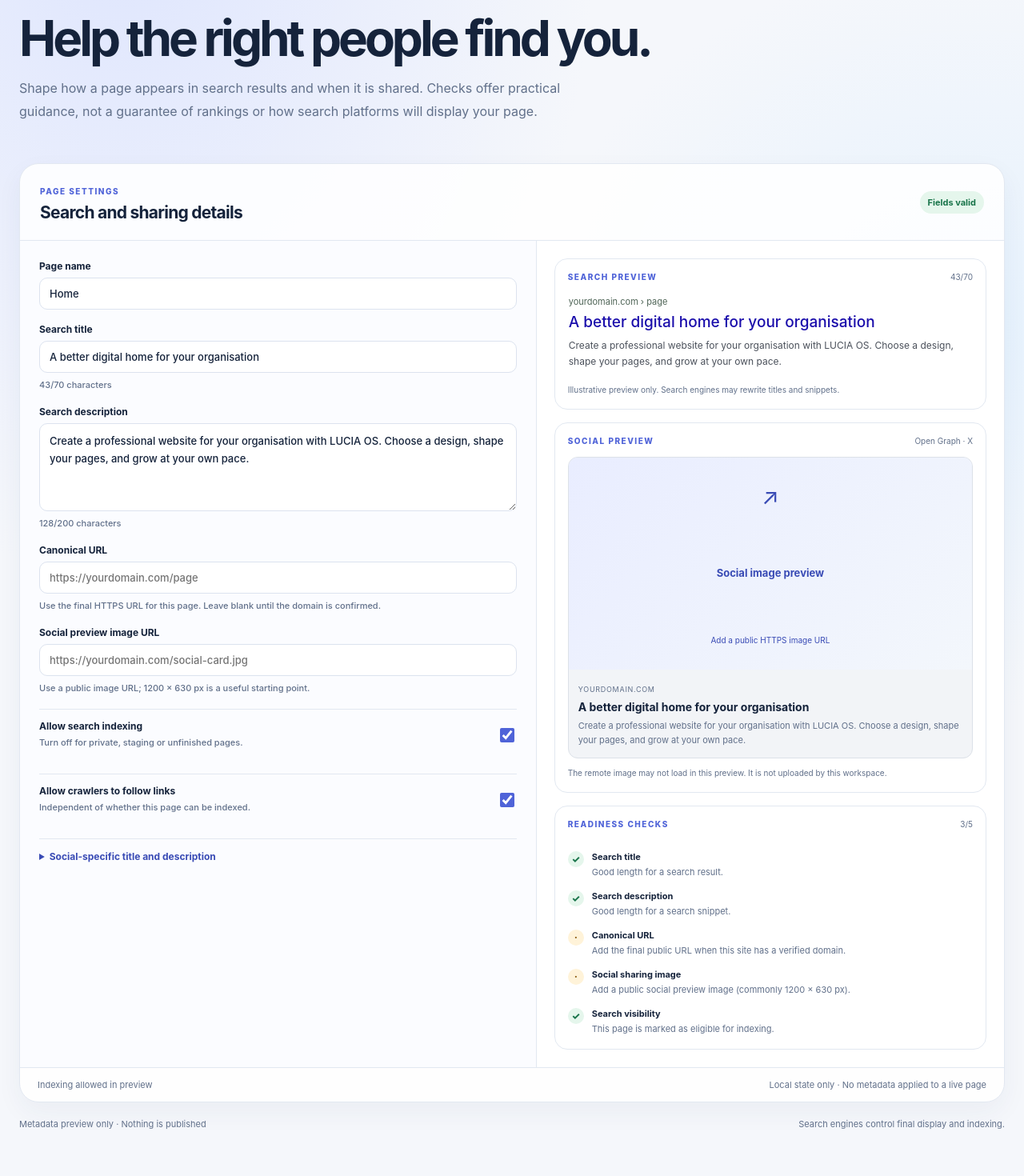
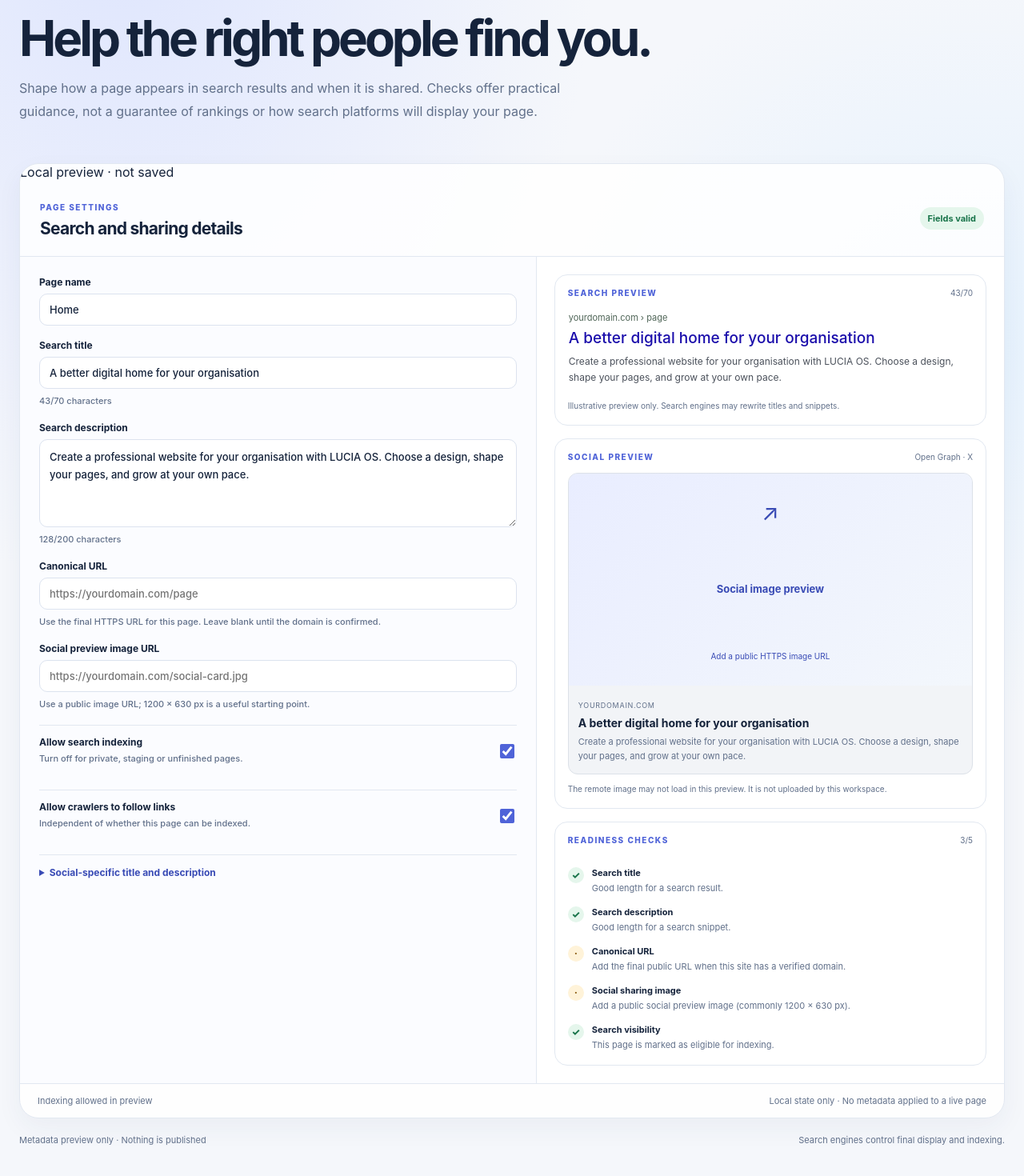
Before and after one commit to trendorafindsinc-jpg/lucia-os, a Next.js app: page /seo in a window 1280 px wide. Shown: the part 172-1642 px from the top of the page at 80% size. Built offline with nearby package versions, Linux system fonts and the light colour scheme.

Commit message:
feat(phase 12): connect SEO workspace to persistence API

```diff
--- a/src/components/seo/seo-workspace.tsx
+++ b/src/components/seo/seo-workspace.tsx
@@ -1,16 +1,62 @@
 "use client";
 
-import { useMemo, useState } from "react";
+import { useEffect, useMemo, useState } from "react";
 import { defaultSeoSettings, getSeoChecks, seoSettingsSchema, type SeoSettings } from "@/lib/seo/seo-settings";
 
 export function SeoWorkspace() {
   const [settings, setSettings] = useState<SeoSettings>(defaultSeoSettings);
+  const [websiteId, setWebsiteId] = useState("");
+  const [isLoading, setIsLoading] = useState(false);
+  const [isSaving, setIsSaving] = useState(false);
+  const [loadFailed, setLoadFailed] = useState(false);
+  const [isDirty, setIsDirty] = useState(false);
+  const [notice, setNotice] = useState("");
   const checks = useMemo(() => getSeoChecks(settings), [settings]);
   const valid = seoSettingsSchema.safeParse(settings).success;
-  const update = (patch: Partial<SeoSettings>) => setSettings((current) => ({ ...current, ...patch }));
+  const update = (patch: Partial<SeoSettings>) => { setSettings((current) => ({ ...current, ...patch })); setIsDirty(true); };
+
+  useEffect(() => {
+    const requestedWebsiteId = new URLSearchParams(window.location.search).get("websiteId");
+    if (!requestedWebsiteId) return;
+    setWebsiteId(requestedWebsiteId);
+    setIsLoading(true);
+    fetch(`/api/websites/${encodeURIComponent(requestedWebsiteId)}/seo`, { cache: "no-store" })
+      .then(async (response) => {
+        const payload = await response.json();
+        if (!response.ok) throw new Error(payload.error || "Couldn't load SEO settings.");
+        const checked = seoSettingsSchema.safeParse(payload.settings);
+        if (!checked.success) throw new Error("Saved SEO settings failed validation. Saving is disabled to protect them.");
+        setSettings(checked.data);
+        setIsDirty(false);
+        setLoadFailed(false);
+      })
+      .catch((error: unknown) => {
+        setLoadFailed(true);
+        setNotice(error instanceof Error ? `${error.message} Saving is disabled until settings load safely.` : "Couldn't load saved SEO settings. Saving is disabled to protect existing data.");
+      })
+      .finally(() => setIsLoading(false));
+  }, []);
+
+  async function saveSettings() {
+    if (!websiteId || isLoading || loadFailed || !valid) return;
+    setIsSaving(true);
+    setNotice("");
+    try {
+      const response = await fetch(`/api/websites/${encodeURIComponent(websiteId)}/seo`, {
+        method: "PATCH", headers: { "Content-Type": "application/json" }, cache: "no-store", body: JSON.stringify(settings),
+      });
+      const payload = await response.json();
+      if (!response.ok) throw new Error(payload.error || "Couldn't save SEO settings.");
+      setIsDirty(false);
+      setNotice("SEO settings saved to the website workspace. They are not applied to public output until publishing consumes them.");
+    } catch (error) {
+      setNotice(error instanceof Error ? error.message : "Couldn't save SEO settings. The last saved settings remain unchanged.");
+    } finally { setIsSaving(false); }
+  }
   const socialTitle = settings.socialTitle || settings.title || settings.pageName;
   const socialDescription = settings.socialDescription || settings.description;
   return <section className="seo-workspace" aria-label="SEO settings workspace">
+    <div className="content-validation"><span>{isLoading ? "Loading saved SEO settings…" : loadFailed ? "Saved SEO unavailable · saving disabled" : websiteId ? (isDirty ? "Unsaved SEO changes" : "Saved SEO settings") : "Local preview · not saved"}</span>{websiteId && <button type="button" className="content-primary-button" onClick={saveSettings} disabled={isLoading || loadFailed || isSaving || !isDirty || !valid}>{isSaving ? "Saving…" : "Save SEO"}</button>}</div>
     <div className="seo-workspace-head"><div><span className="seo-kicker">PAGE SETTINGS</span><h2>Search and sharing details</h2></div><span className="seo-validation-pill">{valid ? "Fields valid" : "Review URL or text fields"}</span></div>
     <div className="seo-workspace-grid">
       <div className="seo-form-panel">
@@ -31,6 +77,7 @@ export function SeoWorkspace() {
         <section className="seo-checklist"><div className="seo-preview-head"><span className="seo-kicker">READINESS CHECKS</span><span>{checks.filter((c) => c.status === "good").length}/{checks.length}</span></div>{checks.map((check) => <div className="seo-check" key={check.label}><span className={"seo-check-mark seo-check-mark--" + check.status}>{check.status === "good" ? "✓" : check.status === "error" ? "!" : "·"}</span><div><strong>{check.label}</strong><p>{check.detail}</p></div></div>)}</section>
       </aside>
     </div>
-    <div className="seo-workspace-foot"><span>{settings.indexable ? "Indexing allowed in preview" : "Preview will set noindex"}</span><span>Local state only · No metadata applied to a live page</span></div>
+    {notice && <p className="seo-preview-note" role="status">{notice}</p>}
+    <div className="seo-workspace-foot"><span>{settings.indexable ? "Indexing allowed in preview" : "Preview will set noindex"}</span><span>{websiteId ? (isDirty ? "Unsaved · not published" : "Workspace settings · not applied to live output") : "Local state only · No metadata applied to a live page"}</span></div>
   </section>;
 }
```
